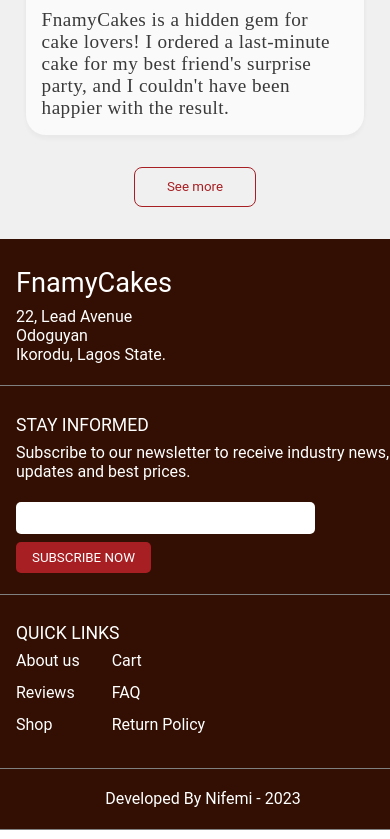
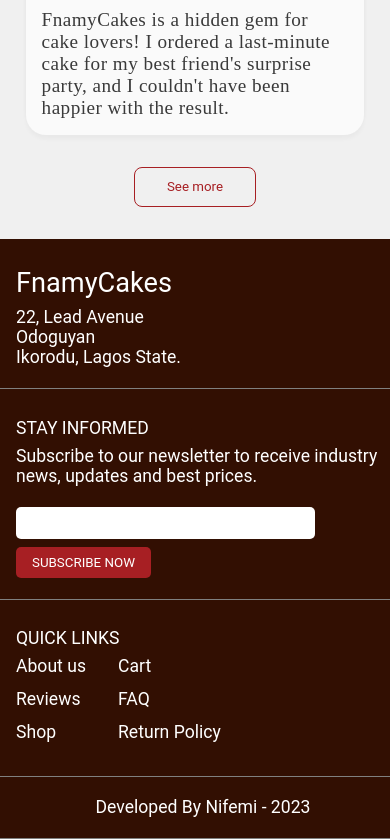
Before and after one commit to dej-xx01/cakes, a React (Vite) app: page / in a window 390 px wide. Shown: the part 2634-3473 px from the top of the page. Built offline with nearby package versions, Linux system fonts and the light colour scheme; a web font is replaced by a local one.

Commit message:
added more radio inputs/ changed footer text size

```diff
--- a/src/index.css
+++ b/src/index.css
@@ -398,6 +398,7 @@ nav{
   }
   footer p{
     /* letter-spacing: 0.3px; */
+    font-size: 1.1rem;
   }
   .footer-box h1{
     font-size: 1.1rem;
@@ -426,6 +427,7 @@ nav{
   }
   .footer-three-container ul li{
     margin-bottom: 0.8rem;
+    font-size: 1.1rem;
     /* letter-spacing: 0.8px; */
   }
 
--- a/src/pages/cakes/order.jsx
+++ b/src/pages/cakes/order.jsx
@@ -118,6 +118,15 @@ export default function Order({cakeDetails, id}){
                             <label htmlFor = "chocolate">Chocolate</label>
                             <input type="radio" name="flavour" id="chocolate" value = "chocolate" onChange={handleClick}/>
                         </div>
+                        <div className="cake-flavour">
+                            <label htmlFor = "vanilla">Vanilla</label>
+                            <input type="radio" name="flavour" id="vanilla" value = "vanilla" onChange={handleClick}/>
+                        </div>
+                        <div className="cake-flavour">
+                            <label htmlFor = "strawberry">Strawberry</label>
+                            <input type="radio" name="flavour" id="strawbery" value = "strawberry" onChange={handleClick}/>
+                        </div>
+
                     </div>
 
                     <label htmlFor="cake-message"> Cake Message :
```
